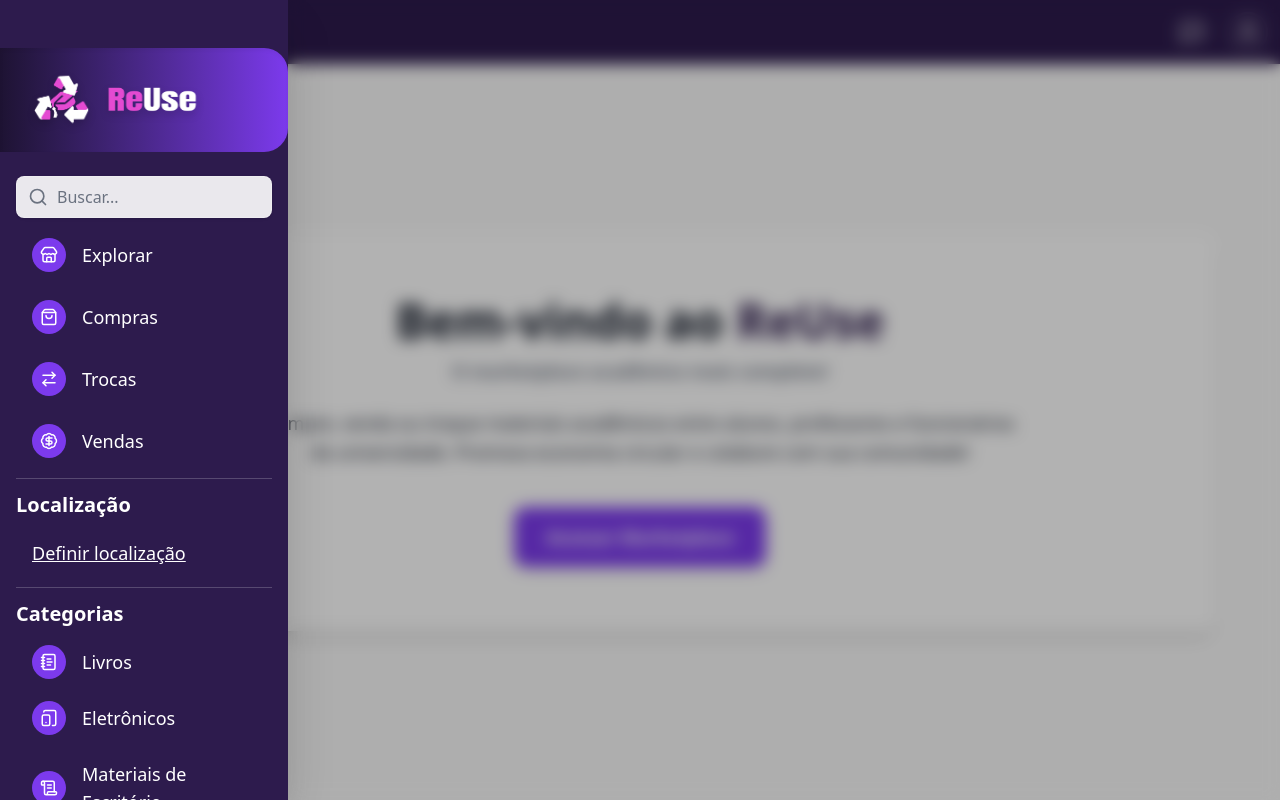
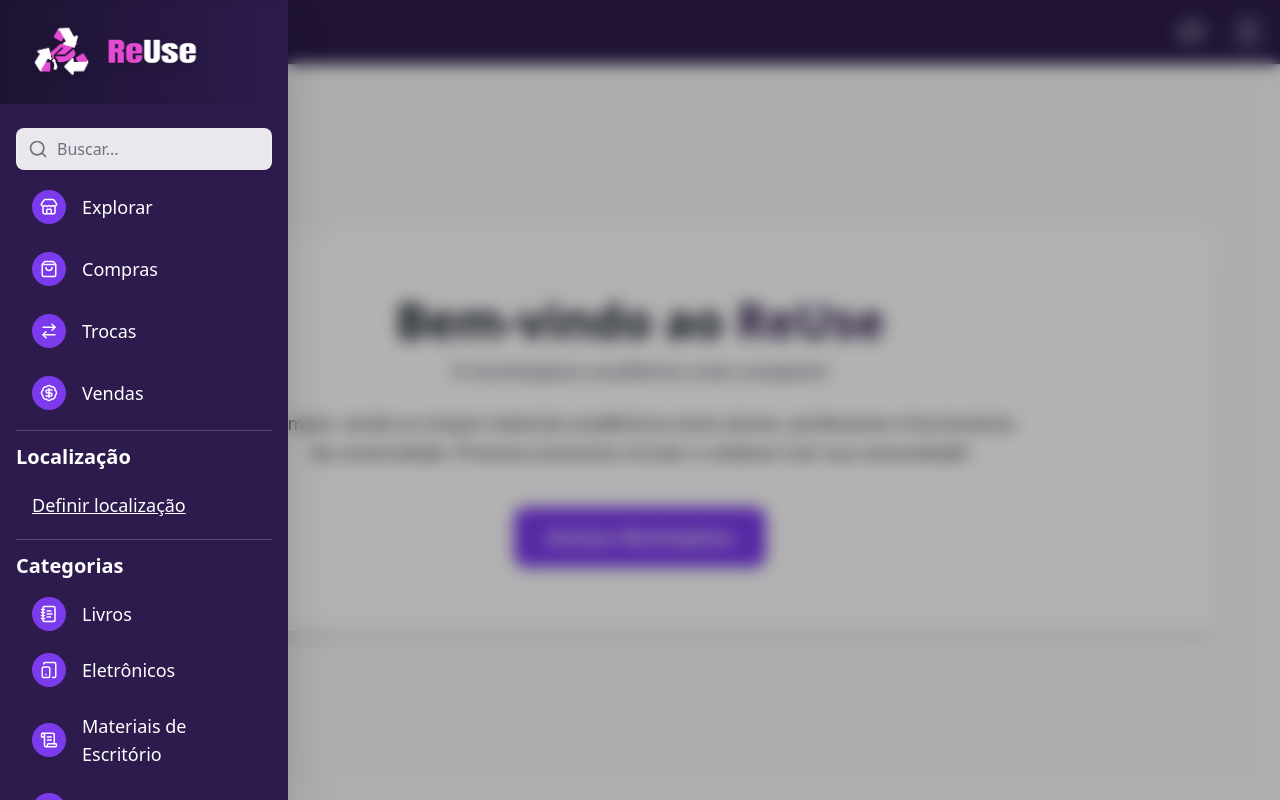
Before and after one commit to pedrot2910/MarketPlace-UFC, a React (Vite) app in the folder Front-End MarketPlace/: page /home in a window 1280 px wide. Both pictures are taken after a click on the button 32 px from the left and 32 px from the top of the page. Built offline with nearby package versions, Linux system fonts and the light colour scheme.

Commit message:
update sidebar styling and adjust tsconfig paths for consistency

```diff
--- a/Front-End MarketPlace/src/components/Sidebar.tsx
+++ b/Front-End MarketPlace/src/components/Sidebar.tsx
@@ -109,7 +109,7 @@ export default function Sidebar() {
               className="fixed top-0 left-0 h-full w-72 bg-[var(--color-primary)] text-[var(--color-text-invert)] shadow-2xl z-60 flex flex-col overflow-y-auto scrollbar-custom"
             >
               {/* Cabeçalho com logo e nome */}
-              <div className="flex items-center gap-1 mb-6 mt-12 px-8 py-3 bg-gradient-to-r from-[var(--color-primary-dark)] to-[var(--color-primary-light)] rounded-r-3xl shadow-inner">
+              <div className="flex items-center gap-1 mb-6 mt-0 px-8 py-3 bg-gradient-to-r from-[var(--color-primary-dark)] to-[var(--color-primary)] rounded-r-3xl shadow-inner">
                 <motion.img
                   src="/logoruim3.png"
                   alt="Logo ReUse"
```
Also changed, not shown: 1 other file (tests, documents, lock files or other folders).
